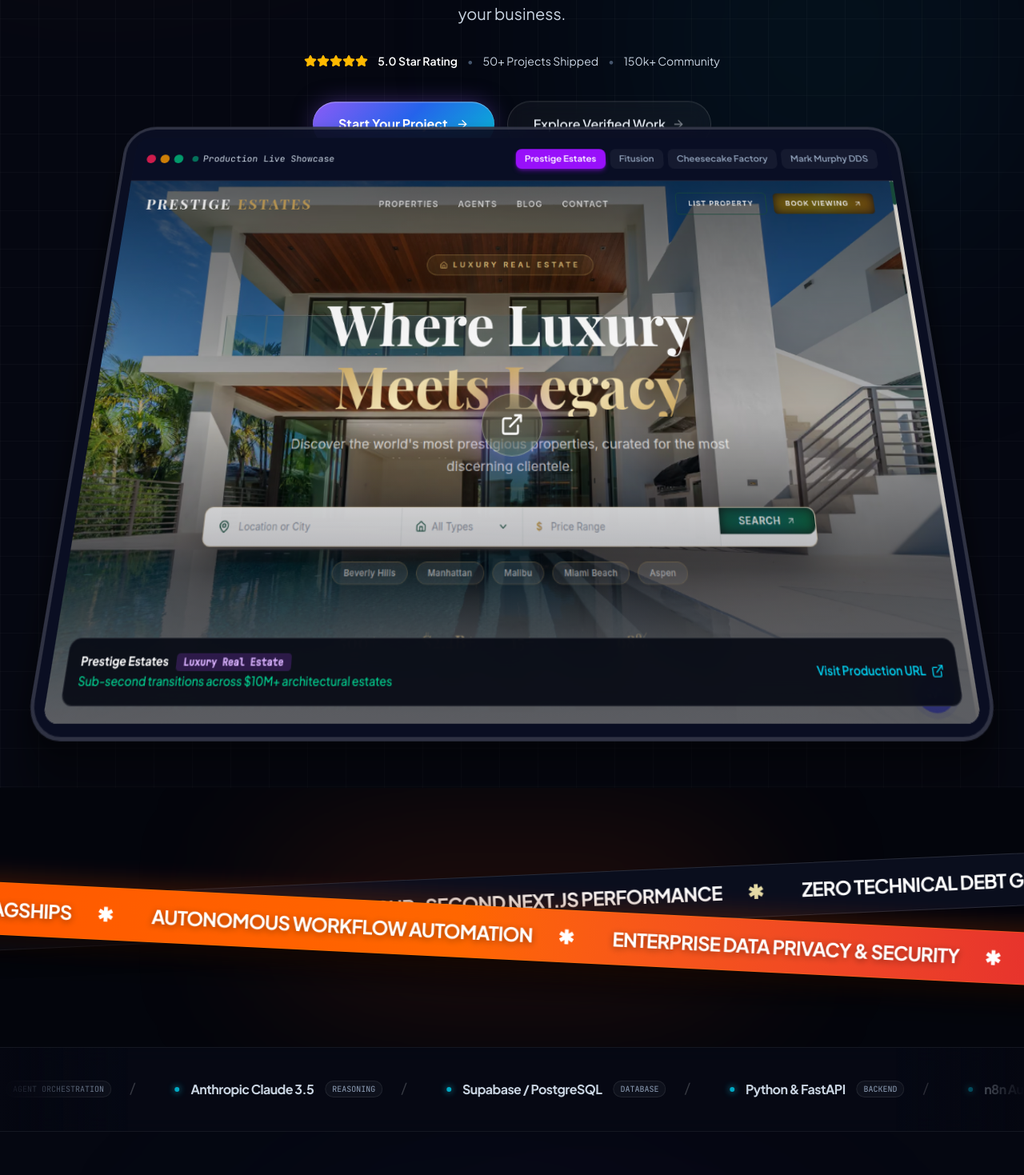
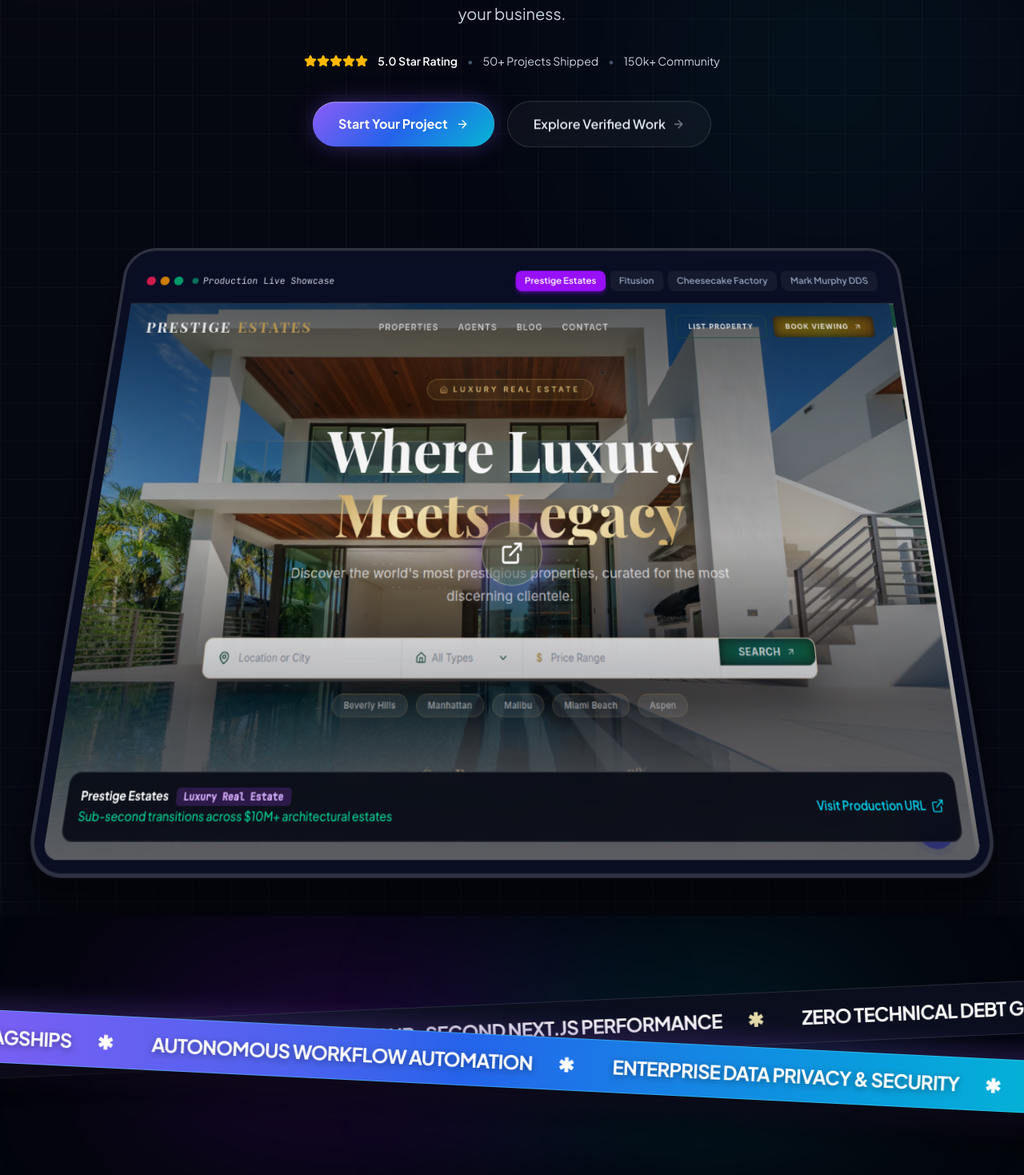
Before and after one commit to saadrehman04/Arclyn-Studio, a Next.js app: page / in a window 1280 px wide. Shown: the part 601-2070 px from the top of the page at 80% size. Built offline with nearby package versions, Linux system fonts and the light colour scheme.

Commit message:
feat: shift showcase card below hero buttons, update crossing ticker to button gradient, remove lower tickers

```diff
--- a/src/app/page.tsx
+++ b/src/app/page.tsx
@@ -2,11 +2,9 @@ import React from 'react';
 import type { Metadata } from 'next';
 import { HeroSection } from '@/components/home/HeroSection';
 import { DualCrossingTicker } from '@/components/home/DualCrossingTicker';
-import { TechMarquee } from '@/components/home/TechMarquee';
 import { Capability3DSection } from '@/components/home/Capability3DSection';
 import { ServicesOverview } from '@/components/home/ServicesOverview';
 import { BentoGridSection } from '@/components/home/BentoGridSection';
-import { StatementMarquee } from '@/components/home/StatementMarquee';
 import { FeaturedProjects } from '@/components/home/FeaturedProjects';
 import { WhyChooseUs } from '@/components/home/WhyChooseUs';
 import { TeamSection } from '@/components/home/TeamSection';
@@ -42,25 +40,19 @@ export default function HomePage() {
       {/* 1. Hero Section (Pixel-matched with top light ribbon, Syne typography, 5.0 rating, dual pill buttons, and interactive project tabs with 3D ContainerScroll) */}
       <HeroSection />
 
-      {/* 2. Signature Dual Crossing Ticker (Fiery Orange & Dark Slate Slanted Ribbons) */}
+      {/* 2. Signature Dual Crossing Ticker (Electric Purple-Blue-Cyan & Dark Slate Slanted Ribbons) */}
       <DualCrossingTicker />
 
-      {/* 3. Infinite Tech Stack Marquee Ribbon */}
-      <TechMarquee />
-
-      {/* 4. 3D Iridescent Torus & Asymmetric 2x2 Capabilities */}
+      {/* 3. 3D Iridescent Torus & Asymmetric 2x2 Capabilities */}
       <Capability3DSection />
 
-      {/* 5. Smart Solutions for Modern Businesses (Services Overview with gold/cyan circular icons) */}
+      {/* 4. Smart Solutions for Modern Businesses (Services Overview with gold/cyan circular icons) */}
       <ServicesOverview />
 
-      {/* 6. Signature Bento Grid: AI + Human Expertise (4-card asymmetric layout with live telemetry) */}
+      {/* 5. Signature Bento Grid: AI + Human Expertise (4-card asymmetric layout with live telemetry) */}
       <BentoGridSection />
 
-      {/* 7. Inverted Kinetic Statement Marquee */}
-      <StatementMarquee />
-
-      {/* 8. Audited Case Studies & Shipped Products (2x2 verified production projects with live URLs) */}
+      {/* 6. Audited Case Studies & Shipped Products (2x2 verified production projects with live URLs) */}
       <FeaturedProjects />
 
       {/* 9. Driven by Innovation, Grounded in Results (Why Choose Us - 6-card broken rhythm with real portraits) */}
--- a/src/components/home/DualCrossingTicker.tsx
+++ b/src/components/home/DualCrossingTicker.tsx
@@ -11,7 +11,7 @@ const DARK_ITEMS = [
   'Zero Technical Debt Guarantee',
 ];
 
-const ORANGE_ITEMS = [
+const GRADIENT_ITEMS = [
   'Where AI Meets Human Expertise',
   'AI-Accelerated Product Development',
   'From Idea to MVP in 8 Weeks',
@@ -23,8 +23,9 @@ const ORANGE_ITEMS = [
 export const DualCrossingTicker: React.FC = () => {
   return (
     <section className="relative py-14 sm:py-20 overflow-hidden bg-[#03050C] flex flex-col justify-center select-none">
-      {/* Ambient center illumination */}
-      <div className="absolute top-1/2 left-1/2 -translate-x-1/2 -translate-y-1/2 w-[600px] h-[180px] bg-orange-600/15 rounded-full blur-[100px] pointer-events-none" />
+      {/* Ambient center illumination matching button gradient (purple & cyan) */}
+      <div className="absolute top-1/2 left-1/3 -translate-x-1/2 -translate-y-1/2 w-[500px] h-[200px] bg-purple-600/20 rounded-full blur-[110px] pointer-events-none" />
+      <div className="absolute top-1/2 right-1/3 translate-x-1/2 -translate-y-1/2 w-[500px] h-[200px] bg-cyan-500/15 rounded-full blur-[110px] pointer-events-none" />
 
       <div className="relative w-full py-8 flex flex-col items-center justify-center">
         {/* Ribbon 1: Dark Slate Band (Tilted -2.5deg) */}
@@ -41,10 +42,10 @@ export const DualCrossingTicker: React.FC = () => {
           </div>
         </div>
 
-        {/* Ribbon 2: Vibrant Orange-Red Gradient Band (Crossing at +2.8deg over Ribbon 1) */}
-        <div className="w-[120vw] -ml-[10vw] -mt-6 sm:-mt-8 transform rotate-2 sm:rotate-[2.8deg] bg-gradient-to-r from-[#FF5500] via-[#FF6600] to-[#E52E2E] py-3.5 sm:py-4 shadow-[0_20px_50px_rgba(0,0,0,0.9),0_0_35px_rgba(255,85,0,0.35)] border-y border-orange-400/30 z-10">
+        {/* Ribbon 2: Electric Purple → Royal Blue → Cyan Gradient Band (Matching Button Gradient, Crossing at +2.8deg over Ribbon 1) */}
+        <div className="w-[120vw] -ml-[10vw] -mt-6 sm:-mt-8 transform rotate-2 sm:rotate-[2.8deg] bg-gradient-to-r from-[#8B5CF6] via-[#2563EB] to-[#06B6D4] py-3.5 sm:py-4 shadow-[0_20px_50px_rgba(0,0,0,0.9),0_0_40px_rgba(139,92,246,0.45)] border-y border-cyan-300/40 z-10">
           <div className="flex w-max animate-marquee-reverse hover:[animation-play-state:paused]">
-            {[...ORANGE_ITEMS, ...ORANGE_ITEMS, ...ORANGE_ITEMS, ...ORANGE_ITEMS].map((item, idx) => (
+            {[...GRADIENT_ITEMS, ...GRADIENT_ITEMS, ...GRADIENT_ITEMS, ...GRADIENT_ITEMS].map((item, idx) => (
               <div key={idx} className="flex items-center gap-6 sm:gap-8 mx-4 sm:mx-6">
                 <span className="font-display font-black text-base sm:text-xl md:text-2xl tracking-wide text-white uppercase whitespace-nowrap drop-shadow-[0_2px_4px_rgba(0,0,0,0.4)]">
                   {item}
--- a/src/components/home/HeroSection.tsx
+++ b/src/components/home/HeroSection.tsx
@@ -91,7 +91,7 @@ export const HeroSection: React.FC = () => {
               </div>
 
               {/* 5. Dual Pill CTA Buttons with Magnetic Physics */}
-              <div className="flex flex-col sm:flex-row items-center justify-center gap-4 mb-4">
+              <div className="flex flex-col sm:flex-row items-center justify-center gap-4 mb-10 sm:mb-14">
                 <MagneticButton>
                   <Link
                     href="/contact"
--- a/src/components/ui/container-scroll-animation.tsx
+++ b/src/components/ui/container-scroll-animation.tsx
@@ -86,7 +86,7 @@ export const Card = ({
         boxShadow:
           "0 0 #0000004d, 0 9px 20px #0000004a, 0 37px 37px #00000042, 0 84px 50px #00000026, 0 149px 60px #0000000a, 0 233px 65px #00000003",
       }}
-      className="max-w-5xl -mt-6 sm:-mt-10 md:-mt-14 mx-auto h-[32rem] sm:h-[38rem] md:h-[44rem] w-full border-2 sm:border-4 border-white/15 p-2 sm:p-3 bg-[#0B0F24]/90 rounded-[24px] sm:rounded-[32px] md:rounded-[38px] shadow-2xl backdrop-blur-2xl"
+      className="max-w-5xl mt-8 sm:mt-12 md:mt-16 mx-auto h-[32rem] sm:h-[38rem] md:h-[44rem] w-full border-2 sm:border-4 border-white/15 p-2 sm:p-3 bg-[#0B0F24]/90 rounded-[24px] sm:rounded-[32px] md:rounded-[38px] shadow-2xl backdrop-blur-2xl"
     >
       <div className="h-full w-full overflow-hidden rounded-xl sm:rounded-2xl bg-[#070B1B] flex flex-col relative">
         {children}
```
